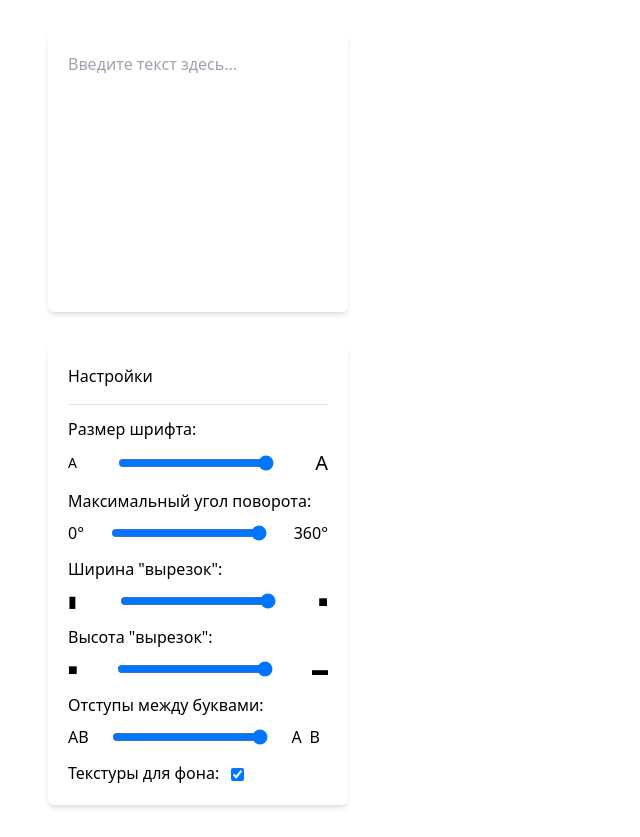
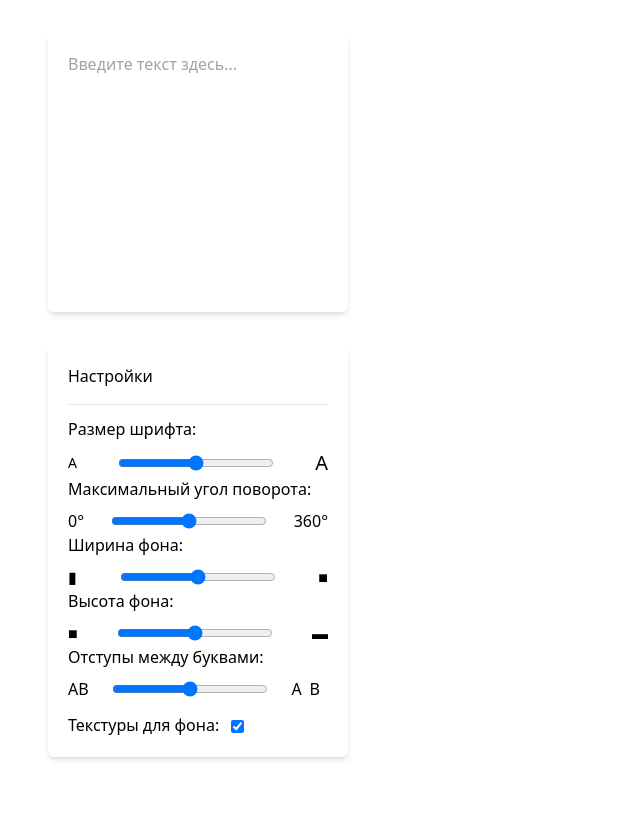
Before and after one commit to Cno6/ransom-note-effect, a Vue app: page / in a window 1280 px wide. Shown: the whole page, without its empty margins (0-640 px from the left). After the commit the page ends 800 px from the top, so only its background shows below. Built offline with nearby package versions, Linux system fonts and the light colour scheme; a web font is replaced by a local one.

Commit message:
feat: Setting Component break into UI components, add two-way binding

```diff
--- a/src/components/SettingArea.vue
+++ b/src/components/SettingArea.vue
@@ -1,51 +1,70 @@
 <template>
   <div class="p-5 rounded-md shadow-md bg-white">
-    <h2 class="pb-4 border-b border-b-gray-200">Настройки</h2>
+    <h2 class="pb-4 mb-3 border-b border-b-gray-200">Настройки</h2>
     <form>
-      <div class="mt-3">
-        <label class="font-medium" for="font-size">Размер шрифта:</label><br />
-        <div class="mt-2 flex items-center justify-between">
+      <range-input :name="'font-size'" v-model.number="params.fontSize">
+        <template #label>Размер шрифта:</template>
+
+        <template #leftParam>
           <span class="text-sm">A</span>
-          <input class="basis-3/5" type="range" name="font-size" id="font-size" min="1" max="10" step="1" />
+        </template>
+
+        <template #rightParam>
           <span class="text-xl">A</span>
-        </div>
-      </div>
-      <div class="mt-3">
-        <label class="font-medium" for="rotate-angle">Максимальный угол поворота:</label><br />
-        <div class="mt-2 flex justify-between">
+        </template>
+      </range-input>
+
+      <range-input :name="'rotate-angle'" v-model.number="params.rotateAngle">
+        <template #label>Максимальный угол поворота:</template>
+
+        <template #leftParam>
           <span class="text-md self-start">0&deg;</span>
-          <input class="basis-3/5" type="range" name="rotate-angle" id="rotate-angle" min="1" max="10" step="1" />
+        </template>
+
+        <template #rightParam>
           <span class="text-md">360&deg;</span>
-        </div>
-      </div>
-      <div class="mt-3">
-        <label class="font-medium" for="bg-width">Ширина "вырезок":</label><br />
-        <div class="mt-2 flex justify-between">
+        </template>
+      </range-input>
+
+      <range-input :name="'bg-width'" v-model.number="params.bgWidth">
+        <template #label>Ширина фона:</template>
+
+        <template #leftParam>
           <span class="text-md self-start">&#9646;</span>
-          <input class="basis-3/5" type="range" name="bg-width" id="bg-width" min="1" max="10" step="1" />
+        </template>
+
+        <template #rightParam>
           <span class="text-md">&#9632;</span>
-        </div>
-      </div>
-      <div class="mt-3">
-        <label class="font-medium" for="bg-height">Высота "вырезок":</label><br />
-        <div class="mt-2 flex justify-between">
+        </template>
+      </range-input>
+
+      <range-input :name="'bg-height'" v-model.number="params.bgHeight">
+        <template #label>Высота фона:</template>
+
+        <template #leftParam>
           <span class="text-md self-start">&#9632;</span>
-          <input class="basis-3/5" type="range" name="bg-height" id="bg-height" min="1" max="10" step="1" />
+        </template>
+
+        <template #rightParam>
           <span class="text-md">&#9644;</span>
-        </div>
-      </div>
-      <div class="mt-3">
-        <label class="font-medium" for="margins">Отступы между буквами:</label><br />
-        <div class="mt-2 flex items-center justify-between">
+        </template>
+      </range-input>
+
+      <range-input :name="'margins'" v-model.number="params.margins">
+        <template #label>Отступы между буквами:</template>
+
+        <template #leftParam>
           <span class="text-md tracking-normal">AB</span>
-          <input class="basis-3/5" type="range" name="margins" id="margins" min="1" max="10" step="1" />
+        </template>
+
+        <template #rightParam>
           <span class="text-md tracking-[.5em]">AB</span>
-        </div>
-      </div>
-      <div class="mt-3">
-        <label class="font-medium" for="bg-texture">Текстуры для фона:</label>
-        <input class="ml-3 align-middle" type="checkbox" name="bg-texture" id="bg-texture" value="isTextured" checked />
-      </div>
+        </template>
+      </range-input>
+
+      <check-input :checked="true" :name="'bg-texture'" v-model="params.isTextured">
+        <template #label>Текстуры для фона:</template>
+      </check-input>
     </form>
   </div>
 </template>
@@ -53,7 +72,25 @@
 <script>
 export default {
   name: 'setting-area',
+  data() {
+    return {
+      params: {
+        fontSize: 6,
+        rotateAngle: 6,
+        bgWidth: 6,
+        bgHeight: 6,
+        margins: 6,
+        isTextured: true,
+      },
+    };
+  },
+  watch: {
+    params: {
+      handler() {
+        this.$emit('updateSetting', this.params);
+      },
+      deep: true,
+    },
+  },
 };
 </script>
-
-<style lang="scss" scoped></style>
--- /dev/null
+++ b/src/components/UI/CheckInput.vue
@@ -0,0 +1,29 @@
+<template>
+  <label class="block font-medium mt-3" :for="name"
+    ><slot name="label"></slot>
+    <input
+      class="ml-3 align-middle"
+      type="checkbox"
+      :name="name"
+      :id="name"
+      :checked="modelValue"
+      @change="$emit('update:modelValue', $event.target.checked)"
+    />
+  </label>
+</template>
+
+<script>
+export default {
+  props: {
+    modelValue: {
+      type: Boolean,
+      default: true,
+    },
+    name: {
+      type: String,
+      required: true,
+    },
+  },
+  name: 'check-input',
+};
+</script>
--- /dev/null
+++ b/src/components/UI/RangeInput.vue
@@ -0,0 +1,34 @@
+<template>
+  <label class="font-medium" :for="name"><slot name="label"></slot></label><br />
+  <div class="mt-2 flex items-center justify-between">
+    <slot name="leftParam"></slot>
+    <input
+      class="basis-3/5"
+      type="range"
+      :name="name"
+      :id="name"
+      min="1"
+      max="11"
+      step="1"
+      :value="modelValue"
+      @input="$emit('update:modelValue', $event.target.value)"
+    />
+    <slot name="rightParam"></slot>
+  </div>
+</template>
+
+<script>
+export default {
+  name: 'range-input',
+  props: {
+    name: {
+      type: String,
+      required: true,
+    },
+    modelValue: {
+      type: Number,
+      default: 6,
+    },
+  },
+};
+</script>
--- a/src/components/UI/index.js
+++ b/src/components/UI/index.js
@@ -1,3 +1,5 @@
 import ModalWindow from '@/components/UI/ModalWindow';
+import RangeInput from '@/components/UI/RangeInput';
+import CheckInput from '@/components/UI/CheckInput';
 
-export default [ModalWindow];
+export default [ModalWindow, RangeInput, CheckInput];
```
